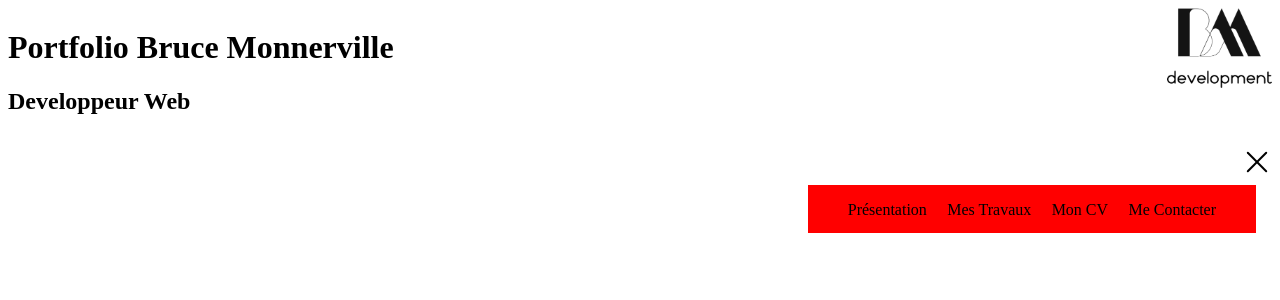
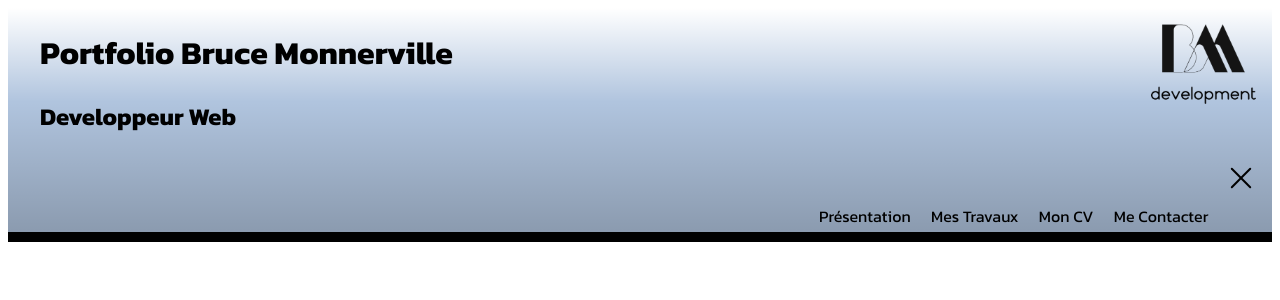
Before and after one commit to brucemvl/Portfolio, a React (Create React App) app: page / in a window 1280 px wide. Both pictures are taken after a click on the element 1256 px from the left and 162 px from the top of the page. Shown: the top 300 px of the page. Built offline with nearby package versions, Linux system fonts and the light colour scheme.

Commit message:
finitions header et menu

```diff
--- a/src/components/Menu.jsx
+++ b/src/components/Menu.jsx
@@ -1,5 +1,6 @@
 import { useState } from "react"
 import "../styles/Menu.scss"
+import { Link } from "react-router-dom"
 
 function Menu() {
 
@@ -29,10 +30,10 @@ function Menu() {
                     </div>
                     <nav className="menu">
                         <ul>
-                            <li>Présentation</li>
-                            <li>Mes Travaux</li>
-                            <li>Mon CV</li>
-                            <li>Me Contacter</li>
+                           <Link><li>Présentation</li></Link>
+                           <Link><li>Mes Travaux</li></Link>
+                           <Link><li>Mon CV</li></Link>
+                           <Link><li>Me Contacter</li></Link>
 
                         </ul>
                     </nav>
--- a/src/styles/Header.scss
+++ b/src/styles/Header.scss
@@ -3,11 +3,22 @@ header {
     width: 100%;
     display: flex;
     justify-content: space-between;
+    font-family: kanit;
+    background: linear-gradient(180deg, #ffffff 0%, rgb(0 0 0 / 0%) 42%, rgb(0 0 0 / 21%) 99.99%, rgb(255 255 255 / 50%) 100%);
+    background-color: lightsteelblue;
+    border-bottom: 10px solid black;
+
+
+
+    .title {
+        margin-inline: 2em;
+    }
 
     .logoAndMenu {
         display: flex;
         flex-direction: column;
         gap: 4em;
+        margin: 1em;
 
         img {
             height: 5em;
--- a/src/styles/Menu.scss
+++ b/src/styles/Menu.scss
@@ -57,20 +57,33 @@
     height: 3em;
     width: 28em;
     transform: translateX(-100%);
-    background-color: red;
     animation: drop 0.9s ease-in-out;
     position: absolute;
-    margin: 1%;
 
     ul {
         list-style-type: none;
         display: flex;
         gap: 5%;
+
+        a {
+            text-decoration: none;
+
+
+
+            li {
+                color: black;
+                transition-duration: 0.5s;
+            transform: scale(1);
+                &:hover {
+                    text-shadow: 0px 0px 10px white;
+                    transform: scale(1.1);            }
+            }
+        }
     }
 }
 
 .inactive {
-    animation: close 0.8s ease-in-out;
+    animation: close 0.9s ease-in-out;
     display: none;
 }
 
```
